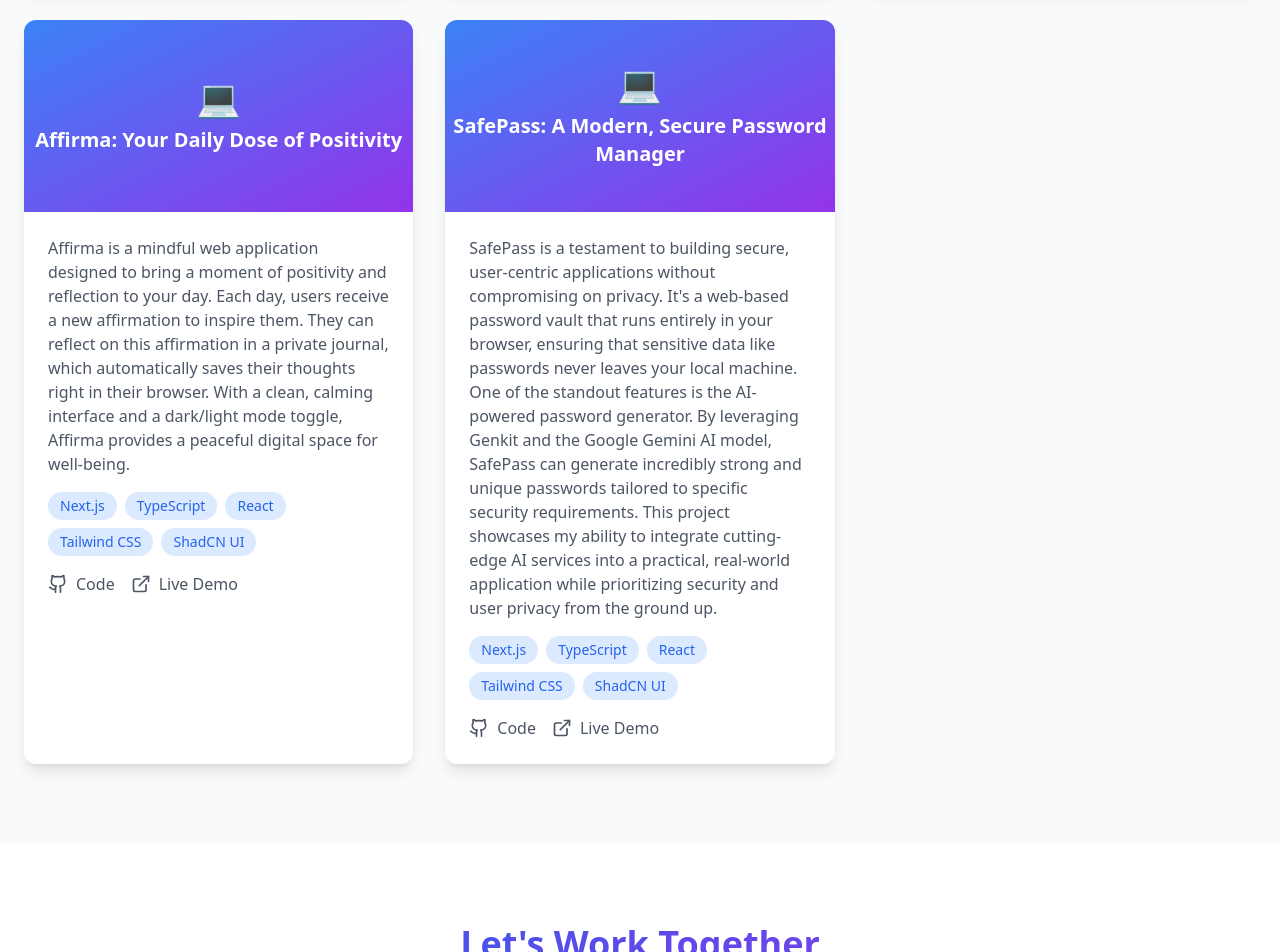
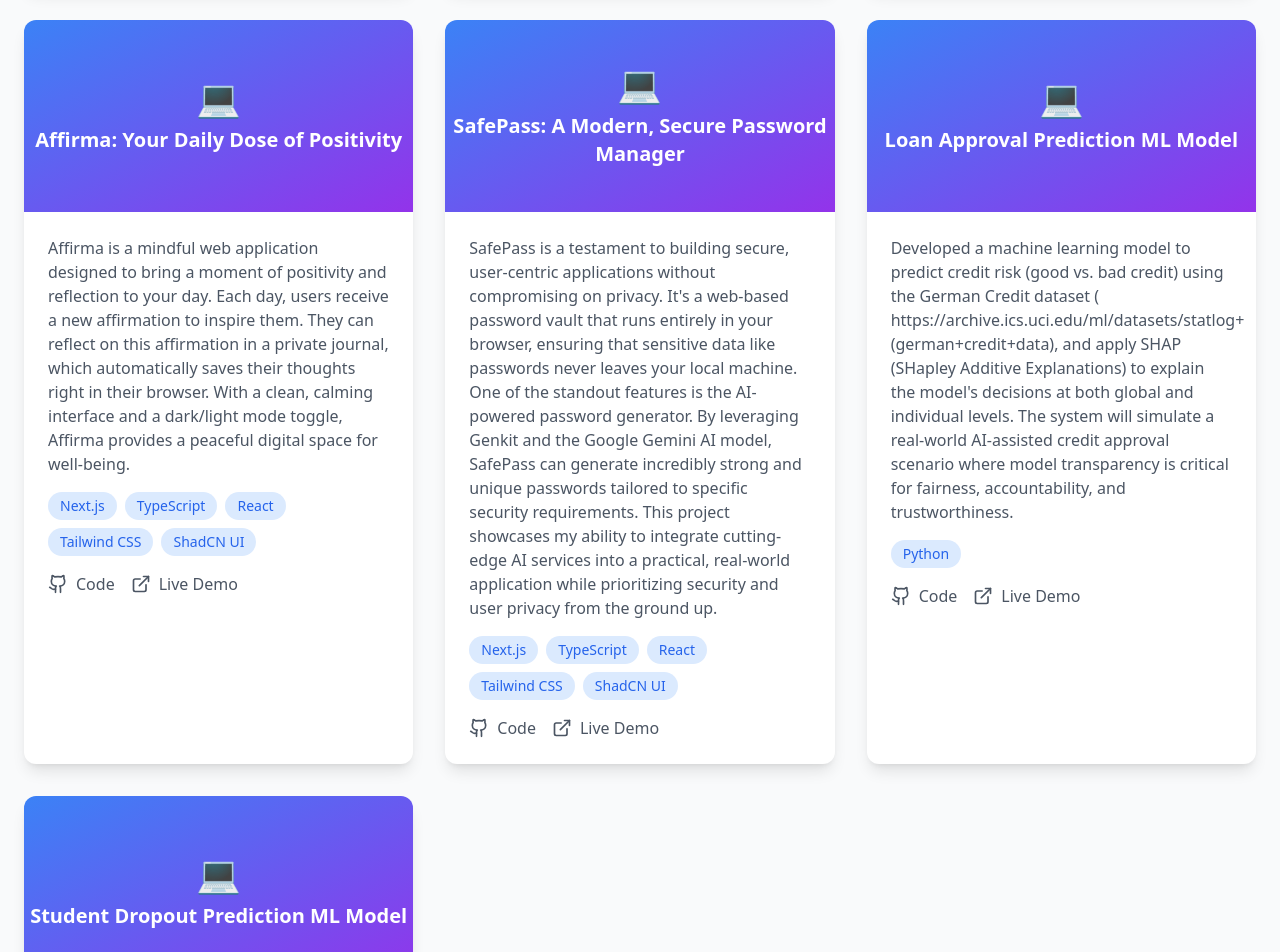
Before and after one commit to Joel-Romail/Personal_Project, a React (Create React App) app: page / in a window 1280 px wide. Shown: the part 2740-3692 px from the top of the page. Built offline with nearby package versions, Linux system fonts and the light colour scheme.

Commit message:
update portfolio component

```diff
--- a/src/components/portfolio.jsx
+++ b/src/components/portfolio.jsx
@@ -76,13 +76,27 @@
       github: "https://github.com/Joel-Romail/affirmation-app",
       demo: "https://github.com/Joel-Romail/affirmation-app"
     },
-        {
+    {
       title: "SafePass: A Modern, Secure Password Manager",
       description: "SafePass is a testament to building secure, user-centric applications without compromising on privacy. It's a web-based password vault that runs entirely in your browser, ensuring that sensitive data like passwords never leaves your local machine. One of the standout features is the AI-powered password generator. By leveraging Genkit and the Google Gemini AI model, SafePass can generate incredibly strong and unique passwords tailored to specific security requirements. This project showcases my ability to integrate cutting-edge AI services into a practical, real-world application while prioritizing security and user privacy from the ground up.",
       tech: ["Next.js", "TypeScript", "React", "Tailwind CSS", "ShadCN UI"],
       github: "https://github.com/Joel-Romail/safe-pass",
       demo: "https://github.com/Joel-Romail/safe-pass"
-    }
+    },
+    {
+      title: "Loan Approval Prediction ML Model",
+      description: "Developed a machine learning model to predict credit risk (good vs. bad credit) using the German Credit dataset ( https://archive.ics.uci.edu/ml/datasets/statlog+(german+credit+data), and apply SHAP (SHapley Additive Explanations) to explain the model's decisions at both global and individual levels. The system will simulate a real-world AI-assisted credit approval scenario where model transparency is critical for fairness, accountability, and trustworthiness.",
+      tech: ["Python"],
+      github: "https://github.com/Joel-Romail/LoanPredictionModel",
+      demo: "https://github.com/Joel-Romail/LoanPredictionModel"
+    },
+    {
+      title: "Student Dropout Prediction ML Model",
+      description: "Developed and evaluated explainable machine learning models for predicting student dropout, using real institutional data from my university (LBTU Jelgava, Latvia).",
+      tech: ["Python"],
+      github: "https://github.com/Joel-Romail/Dropout_Prediction_Model",
+      demo: "https://github.com/Joel-Romail/Dropout_Prediction_Model"
+    },
   ];
 
   const testimonials = [];
```
